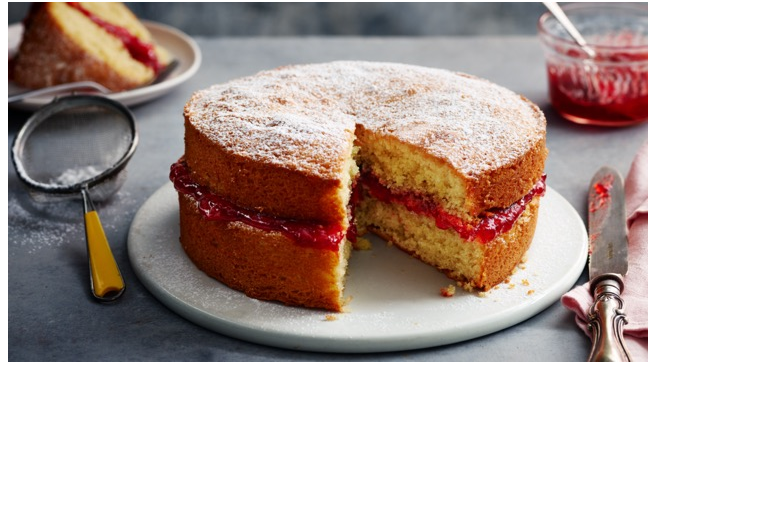
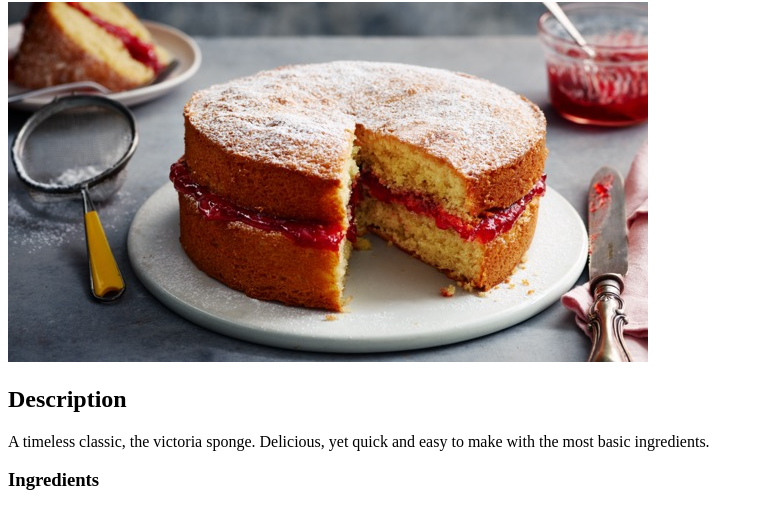
Before and after one commit to LukeBeaumont/odin-recipes, a plain HTML site: page recipes/victoria_sponge.html in a window 1280 px wide. Shown: the part 78-606 px from the top of the page, without its empty margins (0-761 px from the left). Drawn offline with Linux system fonts and the light colour scheme.

Commit message:
Add description to victoria_sponge.html

```diff
--- a/recipes/victoria_sponge.html
+++ b/recipes/victoria_sponge.html
@@ -6,7 +6,11 @@
     </head>
 <body>
     <h1>Victoria Sponge</h1>
-    <img src="../images/victoria_sponge.jpeg">
+    <img src="../images/victoria_sponge.jpeg" alt="A mouth watering Victoria sponge">
+    <h2>Description</h2>
+        <p>A timeless classic, the victoria sponge. Delicious, yet quick and easy to
+        make with the most basic ingredients.</p>
+    <h3>Ingredients</h3>
 
 </body>
 </html>
```
